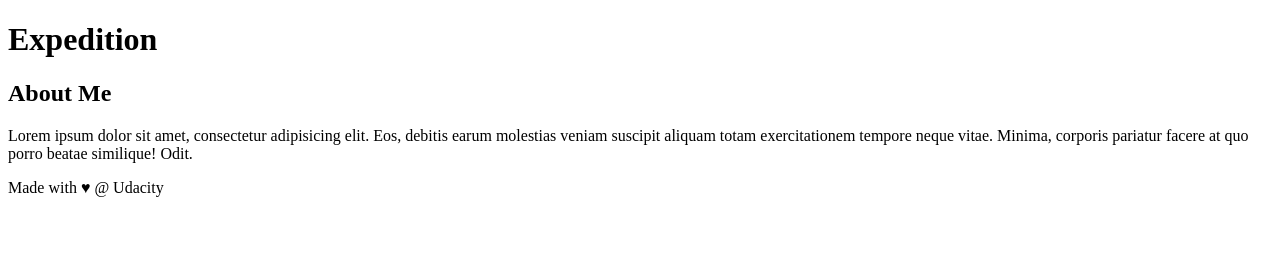
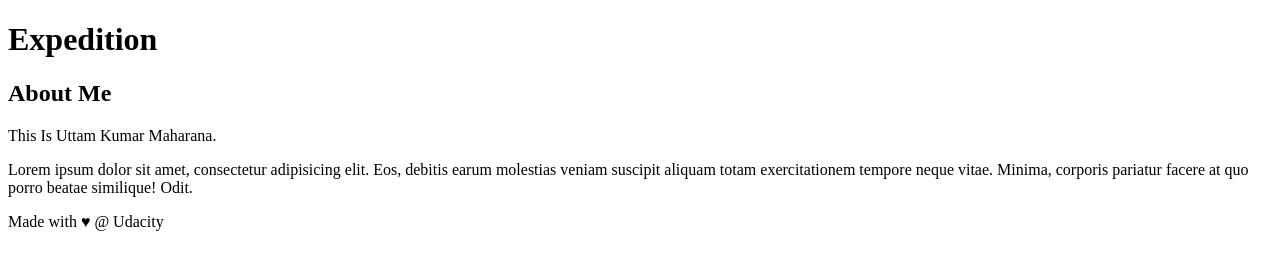
Before and after one commit to kishnatgit/testingrepo, a plain HTML site: page index.html in a window 1280 px wide. Drawn offline with Linux system fonts and the light colour scheme.

Commit message:
Added to <aside>

```diff
--- a/index.html
+++ b/index.html
@@ -21,7 +21,7 @@
     <!-- start of new content -->
 <aside>
     <h2>About Me</h2>
-
+    <p>This Is Uttam Kumar Maharana.</p>
     <p>Lorem ipsum dolor sit amet, consectetur adipisicing elit. Eos, debitis earum molestias veniam suscipit aliquam totam exercitationem tempore neque vitae. Minima, corporis pariatur facere at quo porro beatae similique! Odit.</p>
 </aside>
 <!-- end of new content -->
```
